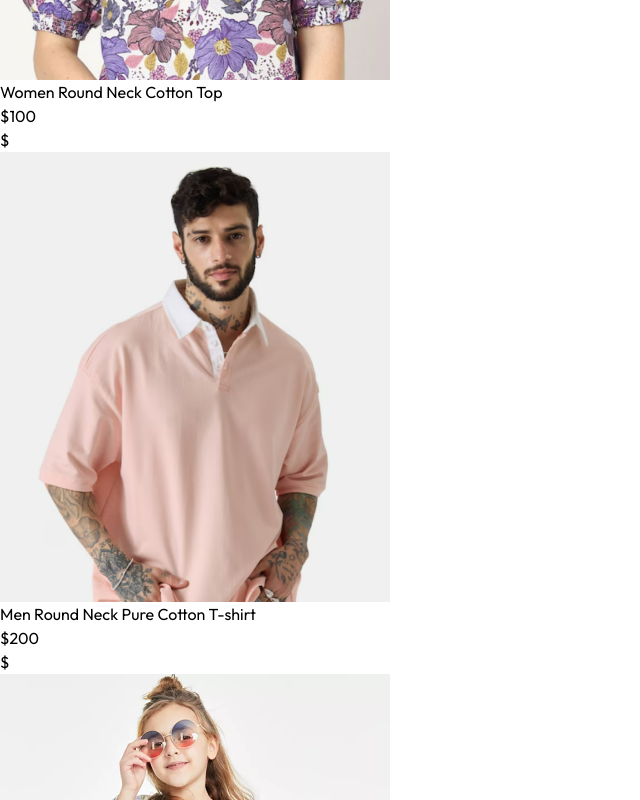
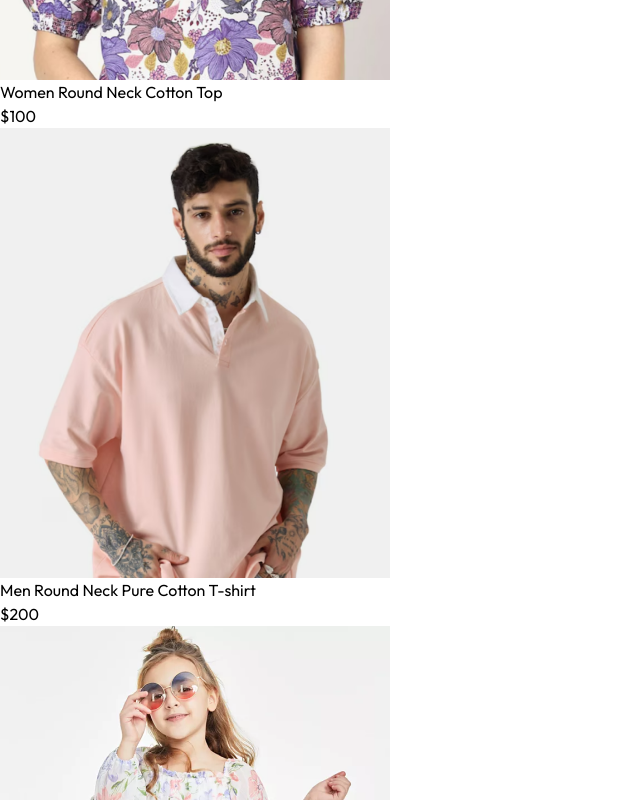
Before and after one commit to MugeshS-04/E-Commerce-Website, a React (Vite) app in the folder frontend/: page / in a window 1280 px wide. Shown: the part 2020-2820 px from the top of the page, without its empty margins (0-640 px from the left). Built offline with nearby package versions, Linux system fonts and the light colour scheme.

Commit message:
Changed the Product's currency

```diff
--- a/frontend/src/Components/ProductItems.jsx
+++ b/frontend/src/Components/ProductItems.jsx
@@ -14,7 +14,7 @@ function ProductItems({id, image, name, price}) {
 
             <p className='pt-3 pb-1 text-sm'>{name}</p>
             <p className='text-sm font-medium'>{currency}{price}</p>
-            <p className='text-sm font-medium'>{currency}{id}</p>
+            {/* <p className='text-sm font-medium'>{currency}{id}</p> */}
         </Link>
   )
 }
```
